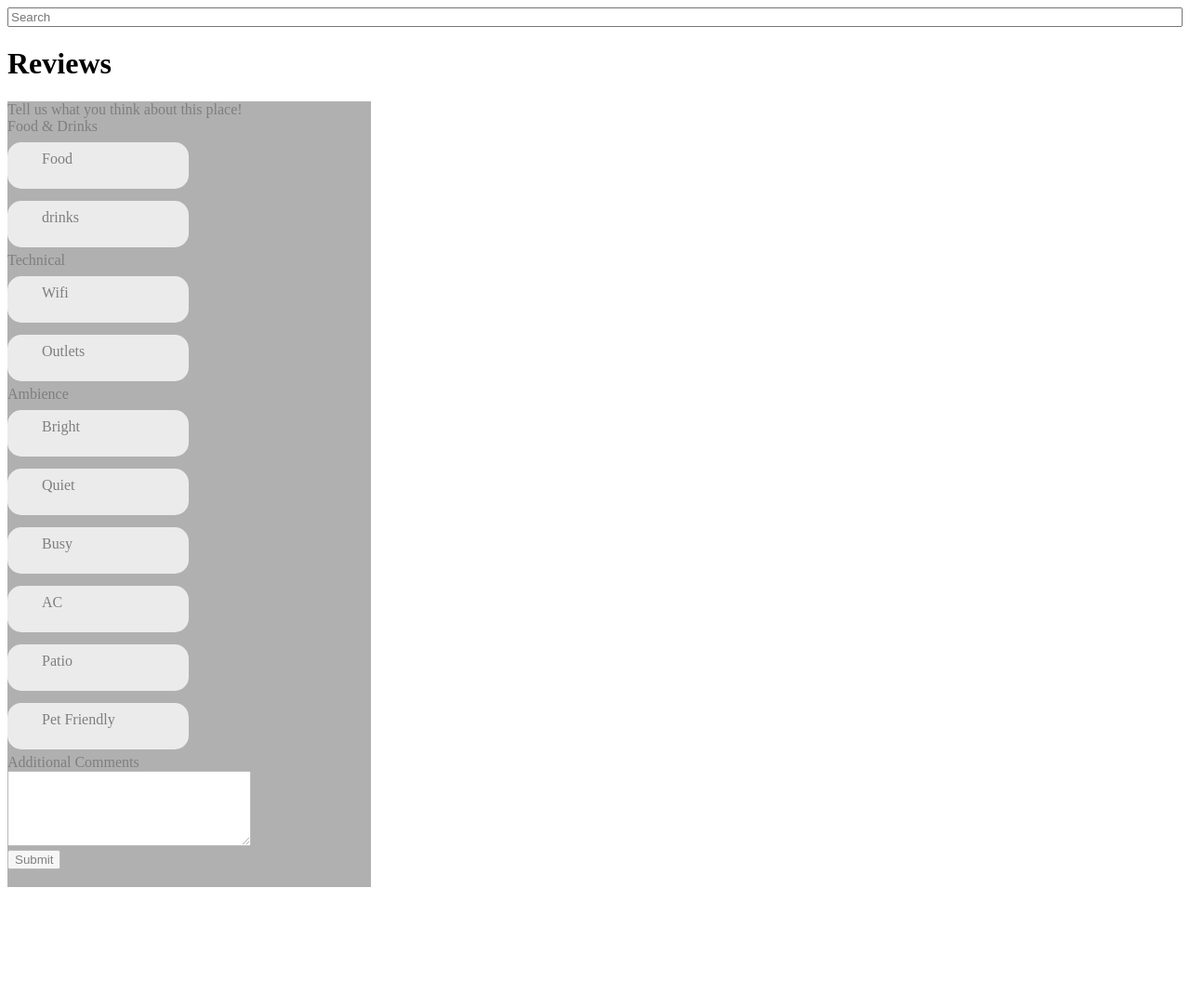
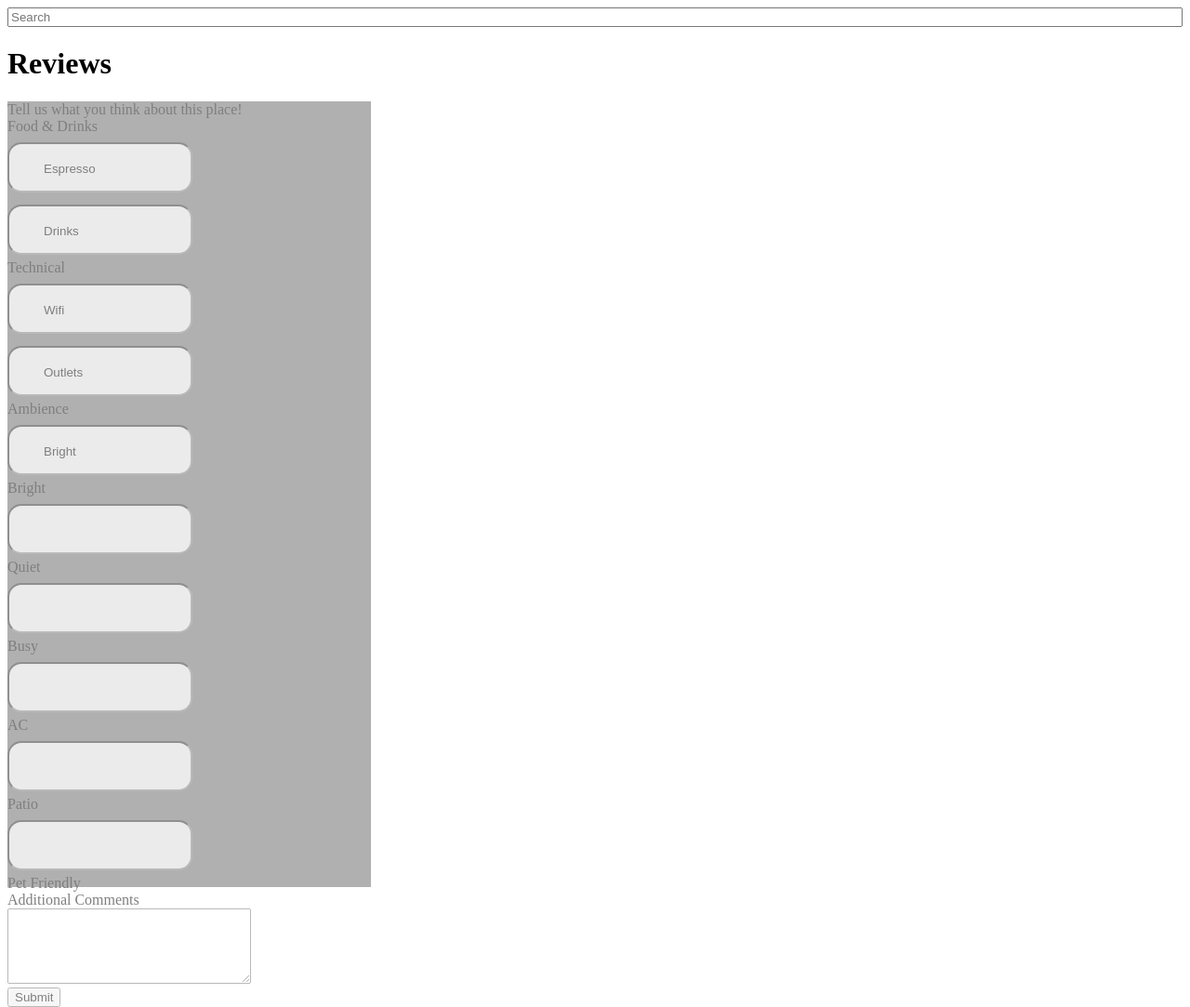
Before and after one commit to amandafroment/BeanThere, a Django app: page /review/ in a window 1280 px wide. Shown: the whole page at 93% size. Before the commit the page ends 954 px from the top, so only its background shows below. Run offline with Django 4.2, Linux system fonts and the light colour scheme.

Commit message:
review page inputs

```diff
--- a/beanthere/main_app/templates/users/review.html
+++ b/beanthere/main_app/templates/users/review.html
@@ -4,33 +4,33 @@
 <div class="Rectangle-17">
     <span class="Tell-us-what-you-think-about-this-place">
   Tell us what you think about this place!</span>
-<form action="{% url 'details' %}" method="POST">
+<form action="/details" method="POST">
     <div class="close-1"></div>
-    <span class="Food-Drinks">
-    Food & Drinks
-    </span>
-        <div class="Rectangle-16">Food</div>
-        <div class="Rectangle-16">drinks</div>
-    <span class="Technical">
-    Technical
-    </span>
-        <div class="Rectangle-16">Wifi</div>
-        <div class="Rectangle-16">Outlets</div>
-    <span class="Ambience">Ambience</span>
-        <div class="Rectangle-16">Bright</div>
-        <div class="Rectangle-16">Quiet</div>
-        <div class="Rectangle-16">Busy</div>
-        <div class="Rectangle-16">AC</div>
-        <div class="Rectangle-16">Patio</div>
-        <div class="Rectangle-16">Pet Friendly</div>
-    <span class="Additional-Comments">
-    Additional Comments
-    </span>
-    <div class="Rectangle-21"><textarea rows="5" cols="30" name="comment-box"></textarea></div>
-    <div class="Rectangle-20"><button class="Submit">
+    <div><span class="Food-Drinks">Food & Drinks</span></div>
+    <input id="select1" class="Rectangle-16" onclick="selectedButton()" value="Espresso"></input>
+    <input id="select2" class="Rectangle-16" onclick="selectedButton()" value="Drinks"></input>
+    <div><span class="Technical">Technical</span></div>
+    <input id="select3" class="Rectangle-16" onclick="selectedButton()" value="Wifi"></input>
+    <input id="select4" class="Rectangle-16" onclick="selectedButton()" value="Outlets"></input>
+    <div><span class="Ambience">Ambience</span></div>
+    <input id="select5" class="Rectangle-16" onclick="selectedButton()" value="Bright">Bright</input>
+    <input id="select6" class="Rectangle-16" onclick="selectedButton()">Quiet</input>
+    <input id="select7" class="Rectangle-16" onclick="selectedButton()">Busy</input>
+    <input id="select8" class="Rectangle-16" onclick="selectedButton()">AC</input>
+    <input id="select9" class="Rectangle-16" onclick="selectedButton()">Patio</input>
+    <input id="select10" class="Rectangle-16" onclick="selectedButton()">Pet Friendly</input>
+    <div><span class="Additional-Comments">Additional Comments</span></div>
+    <div id="select11" class="Rectangle-21"><textarea rows="5" cols="30" name="comment-box"></textarea></div>
+    <div id="select12" class="Rectangle-20"><button class="Submit">
     Submit
     </button></div>
 </form>
 
 </div>
+<script>
+function selectedButton() {
+      document.getElementById("select1").style.color = "#4E4235";
+}
+</script>
+
 {% endblock %}
```
